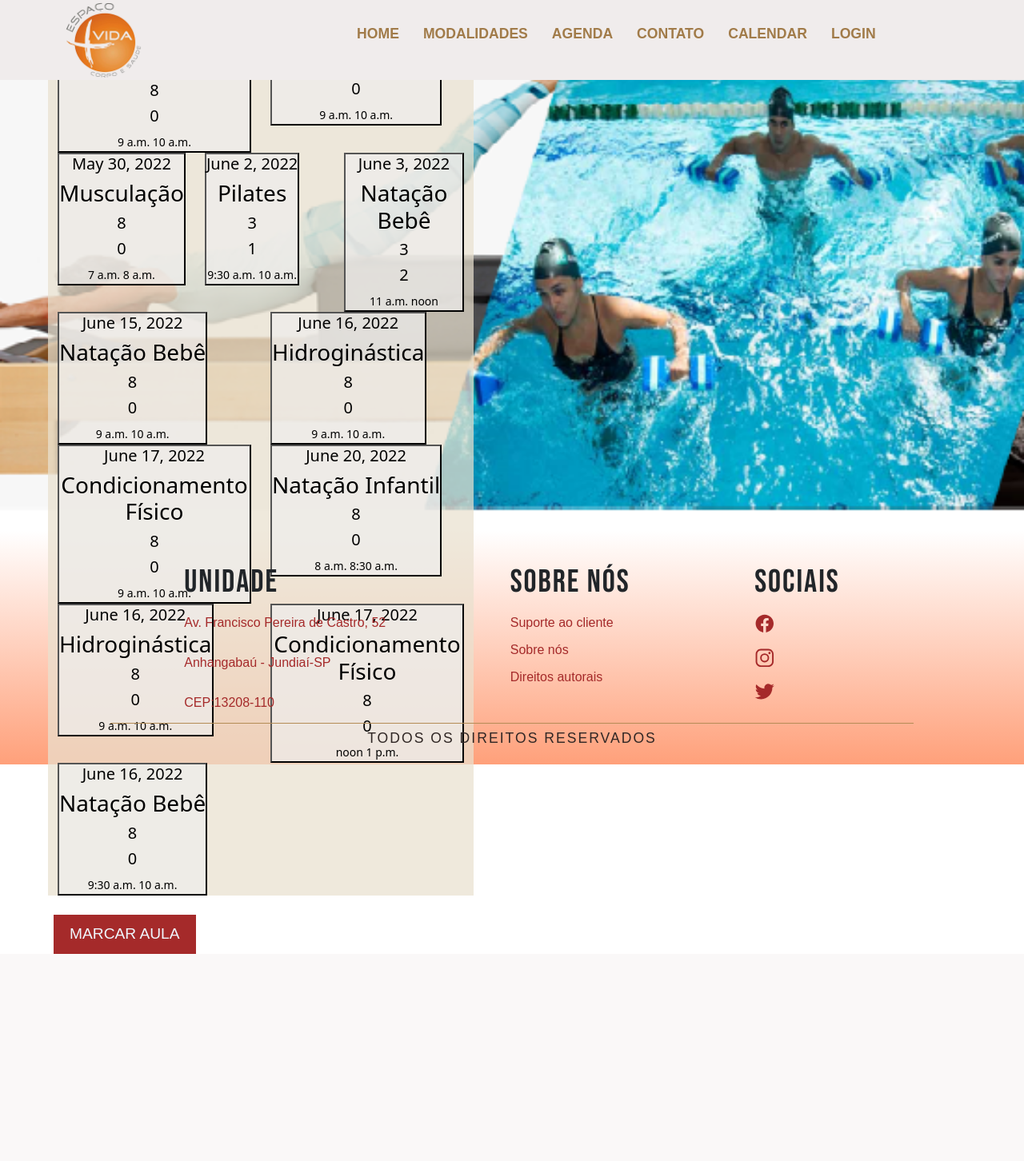
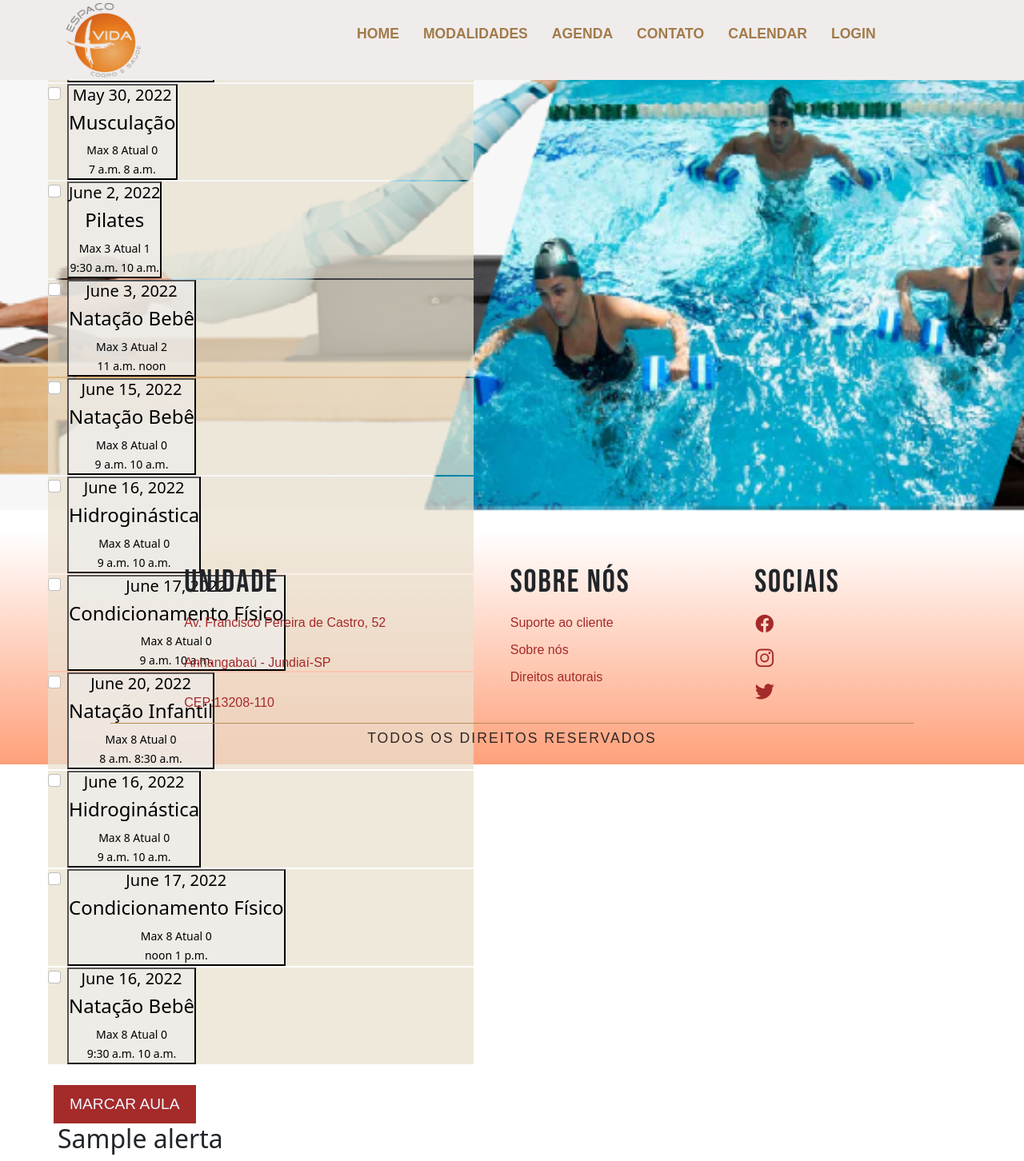
Before and after one commit to ckazuo/django_agenda_aula, a Django app: template aulas/templates/aulas/agenda.html in a window 1280 px wide. Shown: the whole page at 80% size. Before the commit the page ends 1193 px from the top, so only its background shows below. Run offline with Django 3.2, Linux system fonts and the light colour scheme; data comes from the database, SQL or seed files in the repository; the template is opened without the code that fills it: values that come from a table or form of the project are taken from there, most other values are stand-ins (such as "Sample title", 1, 10 or a date in 2020); some web fonts are replaced.

Commit message:
marcar aula na base

```diff
--- a/aulas/templates/aulas/agenda.html
+++ b/aulas/templates/aulas/agenda.html
@@ -12,35 +12,40 @@
         <h1>Próximas Aulas</h1>
         <p>Selecione as aulas que deseje fazer</p>
 
-          <div class="row">
+        <form method="POST" action="{% url 'marcar' %}" enctype="multipart/form-data">
+          {% csrf_token %}
+          <div class="row" id="Aulas" >
             {% for item in filtro %}
-            <div class="col" id="aulas" style="background: rgba(234, 225, 208, 0.73); ">
-              <button type="button" onclick="selectAula(event, '{{item.id}}')" class="buttonaula" id="agendaButton" value="{{item.id}}" style="background: rgba(239, 238, 236, 0.73);">
+            <div class="form-check" id="aulas" style="background: rgba(234, 225, 208, 0.73); ">
+              <input class="form-check-input" name="item" type="checkbox" value="{{item.id}}" id="flexCheckDefault">
+              <label class="form-check-label" for="flexCheckDefault">
+                <button type="button" onclick="selectAula(event, '{{item.id}}')" class="checkboxaula" id="agendaButton" value="{{item.id}}" style="background: rgba(239, 238, 236, 0.73);">
                   <h5>{{ item.data_aula }}</h5>
-                <h3>{{ item.aula.aula }}</h3>
-                <h5>{{ item.max_alunos }}</h5>
-                <h5>{{ item.numero_alunos }}</h5>
+                  <h4>{{ item.aula.aula }}</h4>
+                  <small>Max {{ item.max_alunos }} Atual {{ item.numero_alunos }}</small>
+                </br>
+                  <input id="max_alunos" type="hidden" name="max_alunos" value="{{ item.max_alunos }}" />
+                  <input id="numero_alunos" type="hidden" name="numero_alunos" value="{{ item.numero_alunos }}" />
                   <small>{{ item.hora_inicio }} {{ item.hora_fim }}</small>
                 </button>
+              </label>
             </div>
             {% endfor %}
           </div>
 
-
         </br>
           <div class="row">
             <div class="button">
-            <form action="{% url 'login' %}">
                 <button type="submit" class="btn2">
                   MARCAR AULA
                 </button>
+            </div>
+          </div>
         </form>
-          </div>
 
-        </div>
-
-
-
+        {% if alerta %}
+          <h2>{{alerta}}</h2>
+        {% endif %}
 
     {% endif %}
     </div>
```
Lines whose indentation alone changed are shown as unchanged.
